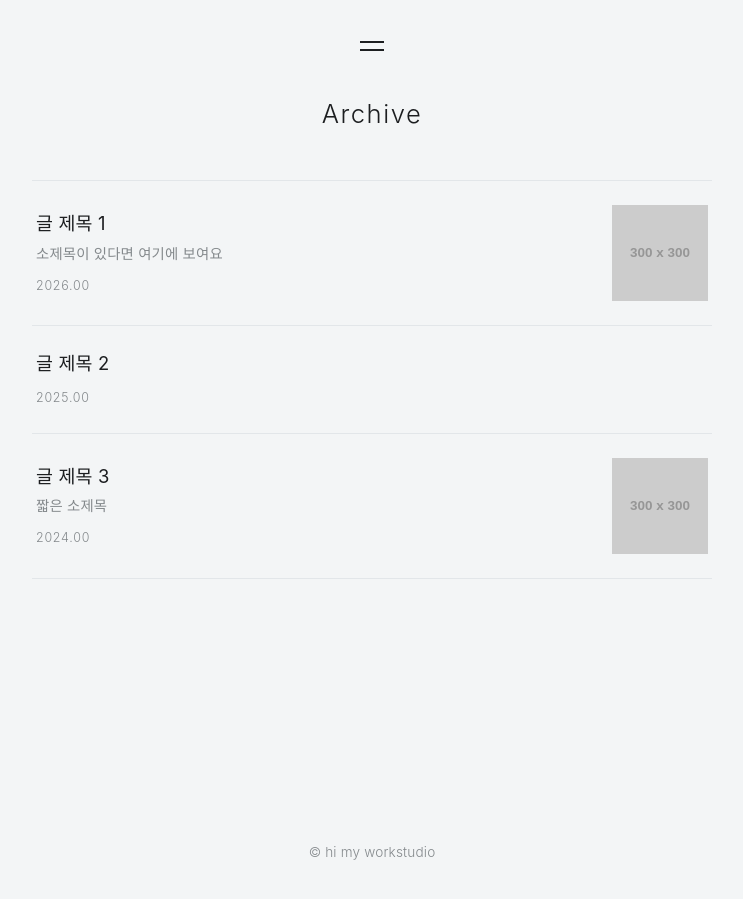
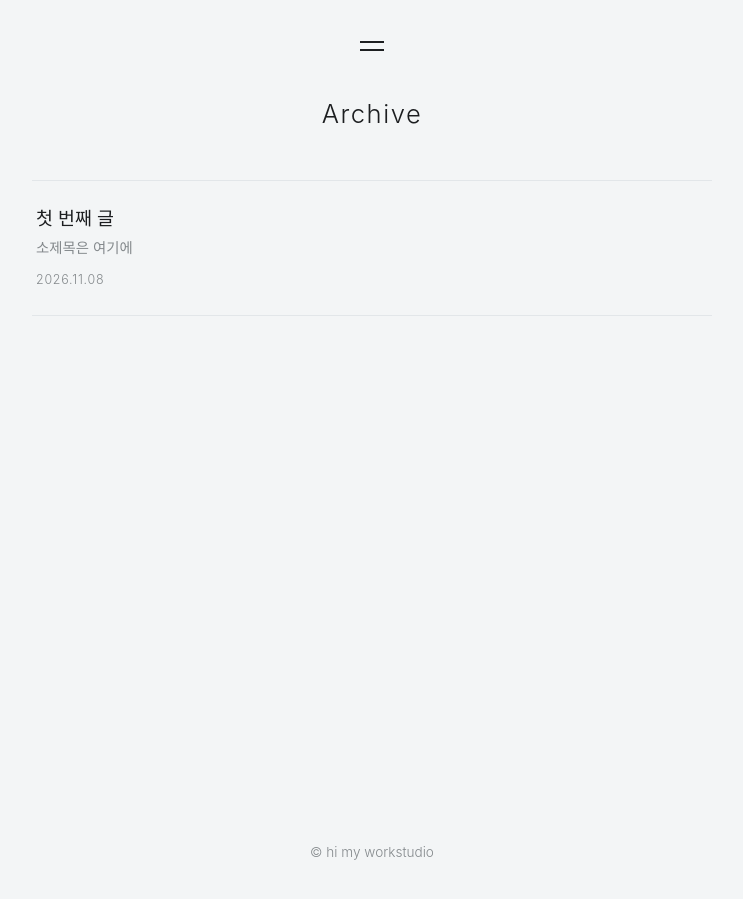
Before and after one commit to cksxwo/hi.my.workstudio, a Jekyll site: the page built from archive.html, in a window 1280 px wide. Shown: the whole page, without its empty margins (268-1011 px from the left). Built offline with Jekyll 4.4.1, drawn with Linux system fonts in a browser that asks for light colours; some web fonts are replaced.

Commit message:
Update archive.html

```diff
--- a/archive.html
+++ b/archive.html
@@ -143,38 +146,20 @@
   <main class="page">
     <h1 class="page-title">Archive</h1>
 
-    <!-- 글을 추가하려면 <li> … </li> 묶음을 복사해서 제목·소제목·날짜·링크·썸네일만 바꾸세요
-         소제목이 없으면 post-sub 줄을, 사진이 없는 글이면 post-thumb 줄을 지우면 돼요
-         링크(href)는 글 페이지 파일 이름 (archive-01.html을 복사해 archive-02.html … 로 만들어 쓰세요) -->
+    <!-- 글 목록은 _posts 폴더의 글로 자동으로 만들어져요 (최신 글이 위로) -->
     <ul class="post-list">
+      {% for post in site.posts %}
       <li>
-        <a class="post-link soft" href="archive-01.html">
+        <a class="post-link soft" href="{{ post.url | relative_url }}">
           <span class="post-text">
-            <span class="post-title">글 제목 1</span>
-            <span class="post-sub">소제목이 있다면 여기에 보여요</span>
-            <span class="post-date">2026.00</span>
+            <span class="post-title">{{ post.title }}</span>
+            {% if post.subtitle %}<span class="post-sub">{{ post.subtitle }}</span>{% endif %}
+            <span class="post-date">{{ post.date | date: "%Y.%m.%d" }}</span>
           </span>
-          <span class="post-thumb"><img src="https://placehold.co/300x300?text=1" alt=""></span>
+          {% if post.thumbnail %}<span class="post-thumb"><img src="{{ post.thumbnail }}" alt=""></span>{% endif %}
         </a>
       </li>
-      <li>
-        <a class="post-link soft" href="archive-01.html">
-          <span class="post-text">
-            <span class="post-title">글 제목 2</span>
-            <span class="post-date">2025.00</span>
-          </span>
-        </a>
-      </li>
-      <li>
-        <a class="post-link soft" href="archive-01.html">
-          <span class="post-text">
-            <span class="post-title">글 제목 3</span>
-            <span class="post-sub">짧은 소제목</span>
-            <span class="post-date">2024.00</span>
-          </span>
-          <span class="post-thumb"><img src="https://placehold.co/300x300?text=3" alt=""></span>
-        </a>
-      </li>
+      {% endfor %}
     </ul>
   </main>
 
```
Also changed, not shown: other parts of archive.html (+3 -0 lines).
